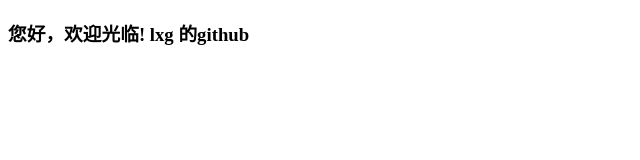
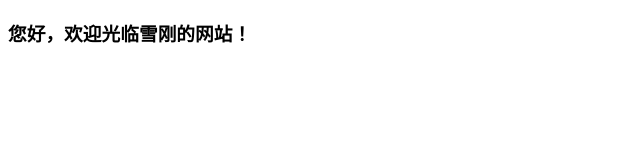
Before and after one commit to lxg0/github.io, a plain HTML site: page index.html in a window 1280 px wide. Shown: the full height of the page, 0-640 px from the left. Drawn offline with Linux system fonts and the light colour scheme.

Commit message:
Update index.html

```diff
--- a/index.html
+++ b/index.html
@@ -9,6 +9,6 @@
   <title>测试</title>
 </head>
 <body>
-  <h3>您好，欢迎光临! lxg 的github</h3>
+  <h3>您好，欢迎光临雪刚的网站！</h3>
 </body>
 </html>
```
